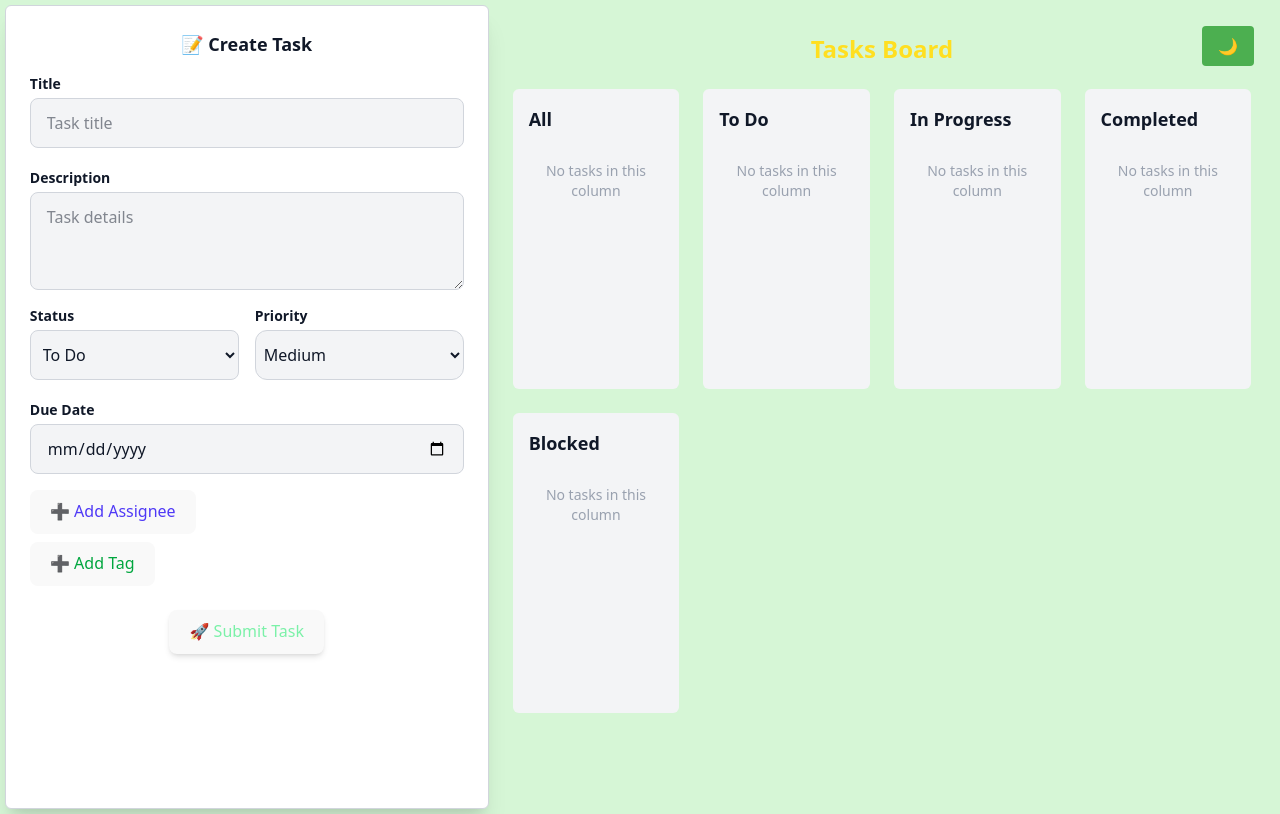
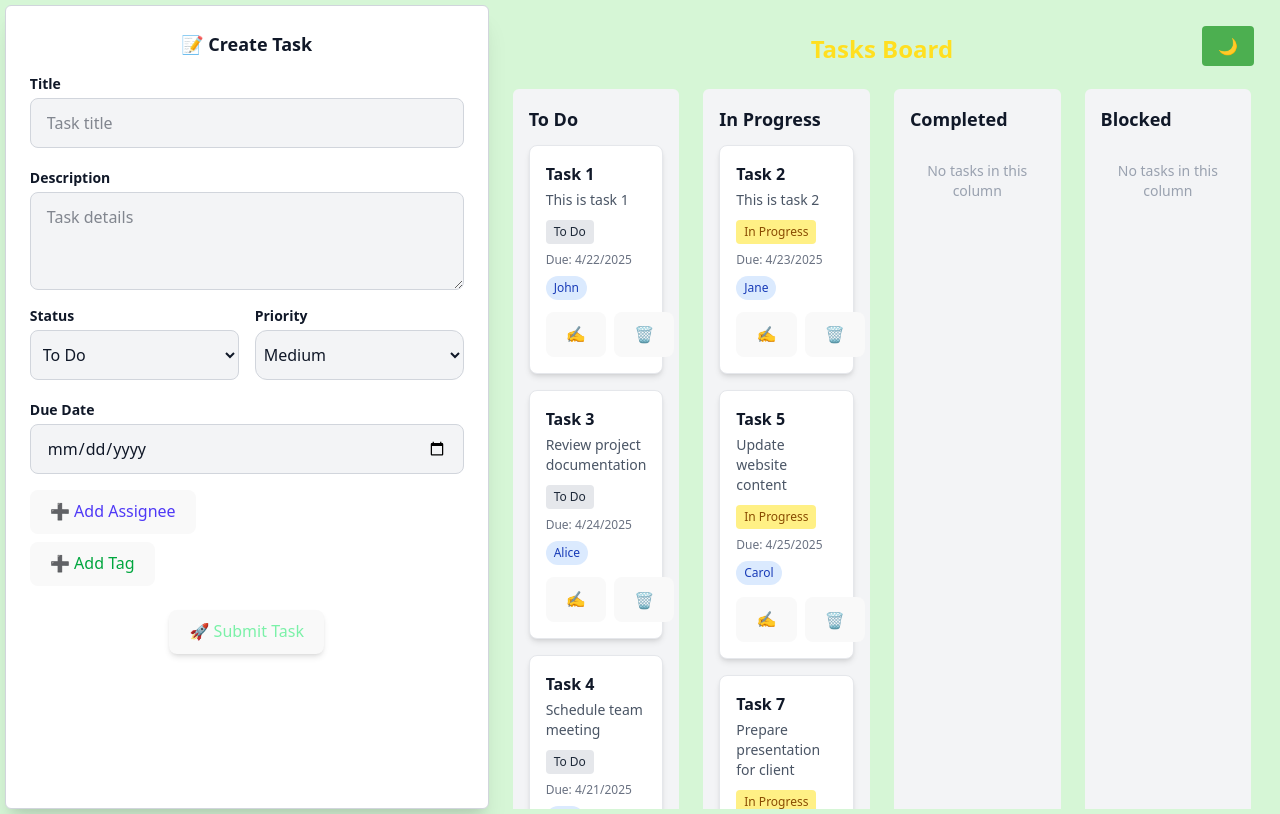
Before and after one commit to devononymous/task_manager_dashboard, a React (Vite) app: page / in a window 1280 px wide. Built offline with nearby package versions, Linux system fonts and the light colour scheme; data requests are answered from the project's data file.

Commit message:
mock data made avaialbe, taskSlice updated, tasklist file updated , axios setup done

```diff
--- /dev/null
+++ b/db.json
@@ -0,0 +1,121 @@
+{
+  "tasks": [
+    {
+      "id": 1,
+      "title": "Task 1",
+      "description": "This is task 1",
+      "status": "To Do",
+      "priority": "Medium",
+      "createdAt": "2025-04-19T10:00:00Z",
+      "assignees": ["John"],
+      "dueDate": "2025-04-22T00:00:00Z",
+      "tags": ["urgent"],
+      "comments": [],
+      "checklist": []
+    },
+    {
+      "id": 2,
+      "title": "Task 2",
+      "description": "This is task 2",
+      "status": "In Progress",
+      "priority": "High",
+      "createdAt": "2025-04-19T12:00:00Z",
+      "assignees": ["Jane"],
+      "dueDate": "2025-04-23T00:00:00Z",
+      "tags": ["low-priority"],
+      "comments": [],
+      "checklist": []
+    },
+    {
+      "id": 3,
+      "title": "Task 3",
+      "description": "Review project documentation",
+      "status": "To Do",
+      "priority": "Low",
+      "createdAt": "2025-04-19T13:00:00Z",
+      "assignees": ["Alice"],
+      "dueDate": "2025-04-24T00:00:00Z",
+      "tags": ["documentation"],
+      "comments": [],
+      "checklist": []
+    },
+    {
+      "id": 4,
+      "title": "Task 4",
+      "description": "Schedule team meeting",
+      "status": "To Do",
+      "priority": "Medium",
+      "createdAt": "2025-04-19T14:00:00Z",
+      "assignees": ["Bob"],
+      "dueDate": "2025-04-21T00:00:00Z",
+      "tags": ["planning"],
+      "comments": [],
+      "checklist": []
+    },
+    {
+      "id": 5,
+      "title": "Task 5",
+      "description": "Update website content",
+      "status": "In Progress",
+      "priority": "High",
+      "createdAt": "2025-04-19T15:00:00Z",
+      "assignees": ["Carol"],
+      "dueDate": "2025-04-25T00:00:00Z",
+      "tags": ["website", "urgent"],
+      "comments": [],
+      "checklist": []
+    },
+    {
+      "id": 6,
+      "title": "Task 6",
+      "description": "Test new feature",
+      "status": "To Do",
+      "priority": "High",
+      "createdAt": "2025-04-19T16:00:00Z",
+      "assignees": ["Dave"],
+      "dueDate": "2025-04-23T00:00:00Z",
+      "tags": ["testing"],
+      "comments": [],
+      "checklist": []
+    },
+    {
+      "id": 7,
+      "title": "Task 7",
+      "description": "Prepare presentation for client",
+      "status": "In Progress",
+      "priority": "Medium",
+      "createdAt": "2025-04-19T17:00:00Z",
+      "assignees": ["Eve"],
+      "dueDate": "2025-04-26T00:00:00Z",
+      "tags": ["client", "presentation"],
+      "comments": [],
+      "checklist": []
+    },
+    {
+      "id": 8,
+      "title": "Task 8",
+      "description": "Fix bugs in application",
+      "status": "To Do",
+      "priority": "High",
+      "createdAt": "2025-04-19T18:00:00Z",
+      "assignees": ["Frank"],
+      "dueDate": "2025-04-22T00:00:00Z",
+      "tags": ["bugfix", "urgent"],
+      "comments": [],
+      "checklist": []
+    },
+    {
+      "id": 9,
+      "title": "Task 9",
+      "description": "Analyze user feedback",
+      "status": "To Do",
+      "priority": "Low",
+      "createdAt": "2025-04-19T19:00:00Z",
+      "assignees": ["Grace"],
+      "dueDate": "2025-04-27T00:00:00Z",
+      "tags": ["feedback"],
+      "comments": [],
+      "checklist": []
+    }
+  ]
+}
--- /dev/null
+++ b/src/api/axios.ts
@@ -0,0 +1,7 @@
+import axios from 'axios';
+
+const axiosInstance = axios.create({
+        baseURL: 'http://localhost:5000',
+});
+
+export default axiosInstance;
--- a/src/app/features/TaskSlice.ts
+++ b/src/app/features/TaskSlice.ts
@@ -1,14 +1,15 @@
-import { createSlice } from "@reduxjs/toolkit";
+import { createAsyncThunk, createSlice } from "@reduxjs/toolkit";
 import type { RootState } from "../store";
 import { PayloadAction } from "@reduxjs/toolkit";
+import axiosInstance from "../../api/axios";
 
 interface ChecklistItem {
   task: string;
   done: boolean;
 }
 
-type Status = "All" | "To Do" | "In Progress" | "Completed" | "Blocked";
-type Priority = "All" | "Low" | "Medium" | "High" | "Urgent";
+type Status =  "To Do" | "In Progress" | "Completed" | "Blocked";
+type Priority =   "Low" | "Medium" | "High" | "Urgent";
 
 export interface Task {
   id: number;
@@ -26,11 +27,42 @@ export interface Task {
 
 interface TaskState {
   tasks: Task[];
+  loading: boolean;
+  error: string | null;
 }
 
 const initialState: TaskState = {
   tasks: [],
+  loading: false,
+  error: null,
 };
+
+// Async thunk to fetch tasks
+export const fetchTasks = createAsyncThunk<Task[]>(
+  "tasks/fetchTasks",
+  async () => {
+    const response = await axiosInstance.get("/tasks");
+    return response.data;
+  }
+);
+
+// Async thunk to update a task
+export const updateTaskAsync = createAsyncThunk(
+  "tasks/updateTask",
+  async ({ taskId, updatedTask }: { taskId: number; updatedTask: Partial<Task> }) => {
+    const response = await axiosInstance.patch(`/tasks/${taskId}`, updatedTask);
+    return response.data as Task;
+  }
+);
+
+// Async thunk to delete a task
+export const deleteTaskAsync = createAsyncThunk(
+  "tasks/deleteTask",
+  async (taskId: number) => {
+    await axiosInstance.delete(`/tasks/${taskId}`);
+    return taskId;
+  }
+);
 
 export const taskSlice = createSlice({
   name: "tasks",
@@ -39,15 +71,17 @@ export const taskSlice = createSlice({
     addTask: (state, action: PayloadAction<Task>) => {
       state.tasks.push(action.payload);
     },
-    removeTask: (state, action: PayloadAction<number>) => {
+    deleteTask: (state, action: PayloadAction<number>) => {
       state.tasks = state.tasks.filter((task) => task.id !== action.payload);
     },
-    updateTask: (state, action: PayloadAction<Task>) => {
-      const index = state.tasks.findIndex(
-        (task) => task.id === action.payload.id
-      );
-      if (index !== -1) {
-        state.tasks[index] = action.payload;
+    updateTask: (
+      state,
+      action: PayloadAction<{ taskId: number; updatedTask: Partial<Task> }>
+    ) => {
+      const { taskId, updatedTask } = action.payload;
+      const taskIndex = state.tasks.findIndex((task) => task.id === taskId);
+      if (taskIndex !== -1) {
+        state.tasks[taskIndex] = { ...state.tasks[taskIndex], ...updatedTask };
       }
     },
     moveTask: (
@@ -61,8 +95,54 @@ export const taskSlice = createSlice({
       }
     },
   },
+  extraReducers: (builder) => {
+    builder
+      // Fetch tasks
+      .addCase(fetchTasks.pending, (state) => {
+        state.loading = true;
+        state.error = null;
+      })
+      .addCase(fetchTasks.fulfilled, (state, action) => {
+        state.loading = false;
+        state.tasks = action.payload;
+      })
+      .addCase(fetchTasks.rejected, (state, action) => {
+        state.loading = false;
+        state.error = action.error.message || "Failed to fetch tasks";
+      })
+      // Update task
+      .addCase(updateTaskAsync.pending, (state) => {
+        state.loading = true;
+        state.error = null;
+      })
+      .addCase(updateTaskAsync.fulfilled, (state, action) => {
+        state.loading = false;
+        const updatedTask = action.payload;
+        const taskIndex = state.tasks.findIndex((task) => task.id === updatedTask.id);
+        if (taskIndex !== -1) {
+          state.tasks[taskIndex] = updatedTask;
+        }
+      })
+      .addCase(updateTaskAsync.rejected, (state, action) => {
+        state.loading = false;
+        state.error = action.error.message || "Failed to update task";
+      })
+      // Delete task
+      .addCase(deleteTaskAsync.pending, (state) => {
+        state.loading = true;
+        state.error = null;
+      })
+      .addCase(deleteTaskAsync.fulfilled, (state, action) => {
+        state.loading = false;
+        state.tasks = state.tasks.filter((task) => task.id !== action.payload);
+      })
+      .addCase(deleteTaskAsync.rejected, (state, action) => {
+        state.loading = false;
+        state.error = action.error.message || "Failed to delete task";
+      });
+  },
 });
 
 export const selectTasks = (state: RootState) => state.tasks.tasks;
-export const { addTask, removeTask, updateTask,moveTask } = taskSlice.actions;
+export const { addTask, deleteTask, updateTask, moveTask } = taskSlice.actions;
 export default taskSlice.reducer;
--- a/src/components/TaskList.tsx
+++ b/src/components/TaskList.tsx
@@ -1,92 +1,7 @@
-// import React from "react";
-// import { useSelector } from "react-redux";
-// import { RootState } from "../app/store";
-// import { Task } from "../app/features/TaskSlice"; // ✅ Corrected import
-
-// const statusColors: Record<Task["status"], string> = {
-//         "All": "bg-gray-100 text-gray-800",
-//   "To Do": "bg-gray-200 text-gray-800",
-//   "In Progress": "bg-yellow-200 text-yellow-800",
-//   "Completed": "bg-green-200 text-green-800",
-//   "Blocked": "bg-red-200 text-red-800",
-// };
-
-// const priorityColors: Record<Task["priority"], string> = {
-//         All: "bg-gray-100 text-gray-800",
-//   Low: "bg-green-100 text-green-800",
-//   Medium: "bg-yellow-100 text-yellow-800",
-//   High: "bg-orange-100 text-orange-800",
-//   Urgent: "bg-red-100 text-red-800",
-// };
-
-// const TaskList: React.FC = () => {
-//   const tasks = useSelector((state: RootState) => state.tasks.tasks);
-
-//   return (
-// <div className="p-4 md:p-6 mt-1 h-screen overflow-y-auto w-full">
-//   <p className=" text-center text-2xl md:text-2xl font-bold  text-yellow-300  mb-6">Tasks List</p>
-
-//   <div className="grid grid-cols-1 sm:grid-cols-2 md:grid-cols-2 lg:grid-cols-3 xl:grid-cols-4 gap-4 md:gap-6 ">
-//     {tasks.map((task) => (
-//       <div
-//         key={task.id}
-//         className="bg-white dark:bg-gray-800 border border-gray-200 dark:border-gray-700 shadow-md rounded-lg p-4 md:p-5 transition-all"
-//       >
-//         <div className="flex gap-4 md:gap-6 items-start mb-3">
-//           <div className="flex-1">
-//             <h2 className="text-base md:text-lg font-semibold text-gray-900 dark:text-white">
-//               {task.title}
-//             </h2>
-//             <p className="text-sm text-gray-600 dark:text-gray-300">{task.description}</p>
-//           </div>
-//           <div className="flex flex-col items-end space-y-1 text-sm">
-//             <span className="font-semibold">Status</span>
-//             <span className={`px-2 py-0.5 rounded ${statusColors[task.status]}`}>
-//               {task.status}
-//             </span>
-//             <span className="font-semibold mt-2">Priority</span>
-//             <span className={`px-2 py-0.5 rounded ${priorityColors[task.priority]}`}>
-//               {task.priority}
-//             </span>
-//             <span className="mt-4 font-semibold">Assigned By</span>
-//           </div>
-//         </div>
-
-//         <div className="flex justify-between items-center text-sm text-gray-600 dark:text-gray-400">
-//           <span>🕒 Due: {new Date(task.dueDate).toLocaleDateString()}</span>
-//           <div className="flex flex-wrap gap-1">
-//             {task.assignees.map((person, idx) => (
-//               <span
-//                 key={idx}
-//                 className="bg-blue-100 text-blue-800 text-xs font-medium px-2 py-1 rounded-full"
-//               >
-//                 {person}
-//               </span>
-//             ))}
-//           </div>
-//         </div>
-//       </div>
-//     ))}
-
-//     {tasks.length === 0 && (
-//       <div className="col-span-full text-center text-gray-500 dark:text-gray-400 mt-10">
-//         No tasks available. Add one to get started!
-//       </div>
-//     )}
-//   </div>
-// </div>
-
-
-
-//   );
-// };
-
-// export default TaskList;
-
-import React from "react";
+import React, { useEffect, useState } from "react";
 import { useSelector, useDispatch } from "react-redux";
 import { RootState } from "../app/store";
-import { Task, moveTask } from "../app/features/TaskSlice";
+import { Task, moveTask, fetchTasks, updateTaskAsync, deleteTaskAsync } from "../app/features/TaskSlice";
 import {
   DragDropContext,
   Droppable,
@@ -95,23 +10,33 @@ import {
 } from "react-beautiful-dnd";
 
 const statusColors: Record<Task["status"], string> = {
-  "All":"bg-purple text-pink-600",
   "To Do": "bg-gray-200 text-gray-800",
   "In Progress": "bg-yellow-200 text-yellow-800",
-  "Completed": "bg-green-200 text-green-800",
-  "Blocked": "bg-red-200 text-red-800",
+  Completed: "bg-green-200 text-green-800",
+  Blocked: "bg-red-200 text-red-800",
 };
 
 const TaskList: React.FC = () => {
   const dispatch = useDispatch();
   const tasks = useSelector((state: RootState) => state.tasks.tasks);
+  const loading = useSelector((state: RootState) => state.tasks.loading);
+  const error = useSelector((state: RootState) => state.tasks.error);
 
+  const [editingTask, setEditingTask] = useState<Task | null>(null);
+  const [updatedTitle, setUpdatedTitle] = useState("");
+  const [updatedDescription, setUpdatedDescription] = useState("");
+
+  // Fetch tasks on component mount
+  useEffect(() => {
+    dispatch(fetchTasks());
+  }, [dispatch]);
+
+  // Group tasks by status
   const tasksByStatus: Record<Task["status"], Task[]> = {
-    "All":[],
     "To Do": [],
     "In Progress": [],
-    "Completed": [],
-    "Blocked": [],
+    Completed: [],
+    Blocked: [],
   };
 
   tasks.forEach((task) => {
@@ -130,6 +55,31 @@ const TaskList: React.FC = () => {
       })
     );
   };
+
+  const handleUpdateTask = () => {
+    if (editingTask) {
+      const updatedTask = {
+        title: updatedTitle,
+        description: updatedDescription,
+      };
+      dispatch(updateTaskAsync({ taskId: editingTask.id, updatedTask }));
+      setEditingTask(null);
+      setUpdatedTitle("");
+      setUpdatedDescription("");
+    }
+  };
+
+  const handleDeleteTask = (taskId: number) => {
+    dispatch(deleteTaskAsync(taskId));
+  };
+
+  if (loading) {
+    return <div className="text-center">Loading tasks...</div>;
+  }
+
+  if (error) {
+    return <div className="text-center text-red-500">Error: {error}</div>;
+  }
 
   return (
     <DragDropContext onDragEnd={onDragEnd}>
@@ -177,6 +127,26 @@ const TaskList: React.FC = () => {
                               </span>
                             ))}
                           </div>
+
+                          {/* Edit and Delete Buttons */}
+                          <div className="mt-3 flex gap-2">
+                            <button
+                              className="bg-yellow-500 text-sm text-gray-600 hover:text-yellow-400 px-2 py-1 rounded"
+                              onClick={() => {
+                                setEditingTask(task);
+                                setUpdatedTitle(task.title);
+                                setUpdatedDescription(task.description);
+                              }}
+                            >
+                              ✍️
+                            </button>
+                            <button
+                              className="bg-red-500 px-2 py-1 rounded  text-gray-600 hover:text-red-400"
+                              onClick={() => handleDeleteTask(task.id)}
+                            >
+                              🗑️
+                            </button>
+                          </div>
                         </div>
                       )}
                     </Draggable>
@@ -195,6 +165,42 @@ const TaskList: React.FC = () => {
           ))}
         </div>
       </div>
+
+      {/* Update Modal */}
+      {editingTask && (
+        <div className="fixed top-0 left-0 w-full h-full bg-gray-600 bg-opacity-20 flex justify-center items-center">
+          <div className="bg-white p-6 rounded-lg shadow-lg w-96">
+            <h2 className="text-lg font-bold mb-4 text-grey">Edit Task</h2>
+            <input
+              type="text"
+              className="w-full p-2 mb-4 border border-gray-300 rounded"
+              placeholder="Task Title"
+              value={updatedTitle}
+              onChange={(e) => setUpdatedTitle(e.target.value)}
+            />
+            <textarea
+              className="w-full p-2 mb-4 border border-gray-300 rounded"
+              placeholder="Task Description"
+              value={updatedDescription}
+              onChange={(e) => setUpdatedDescription(e.target.value)}
+            />
+            <div className="flex justify-between">
+              <button
+                className="bg-blue-500 text-white px-4 py-2 rounded"
+                onClick={handleUpdateTask}
+              >
+                Save
+              </button>
+              <button
+                className="bg-gray-500 text-white px-4 py-2 rounded"
+                onClick={() => setEditingTask(null)}
+              >
+                Cancel
+              </button>
+            </div>
+          </div>
+        </div>
+      )}
     </DragDropContext>
   );
 };
```
Also changed, not shown: src/api/tasks.js (deleted, +0 -28 lines).
